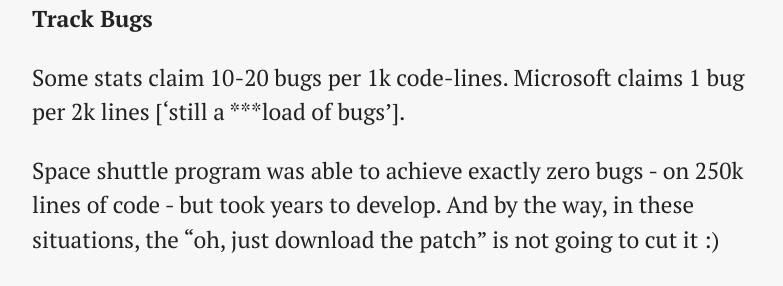
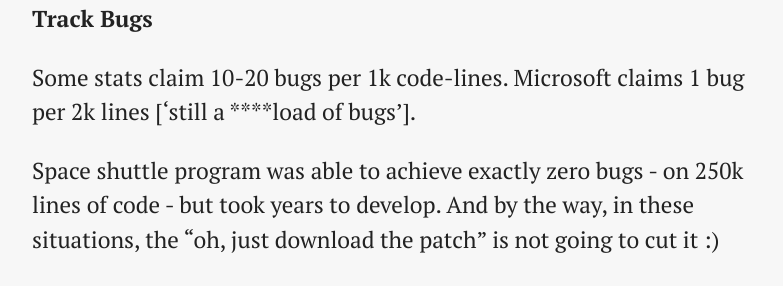
Before and after one commit to pavopax/pavopax.github.io, a Jekyll site: the page built from _posts/2015-01-19-software-carpentry.md, in a window 1280 px wide and 900 px high, scrolled down 2081 px. Shown: the part 198-484 px from the top of the window, without its empty margins (240-1023 px from the left). Built offline with Jekyll 4.4.1, drawn with Linux system fonts in a browser that asks for light colours; nearby versions of some CDN libraries; library files that are not in the unit come from our copies.

Commit message:
fix minor issues in text

```diff
--- a/_posts/2015-01-19-software-carpentry.md
+++ b/_posts/2015-01-19-software-carpentry.md
@@ -65,7 +65,7 @@
 
 **Track Bugs**
 
-Some stats claim 10-20 bugs per 1k code-lines. Microsoft claims 1 bug per 2k lines ['still a \***load of bugs'].
+Some stats claim 10-20 bugs per 1k code-lines. Microsoft claims 1 bug per 2k lines ['still a \****load of bugs'].
 
 Space shuttle program was able to achieve exactly zero bugs - on 250k lines of code  - but took years to develop. And by the way, in these situations, the "oh, just download the patch" is not going to cut it :)
 
```
